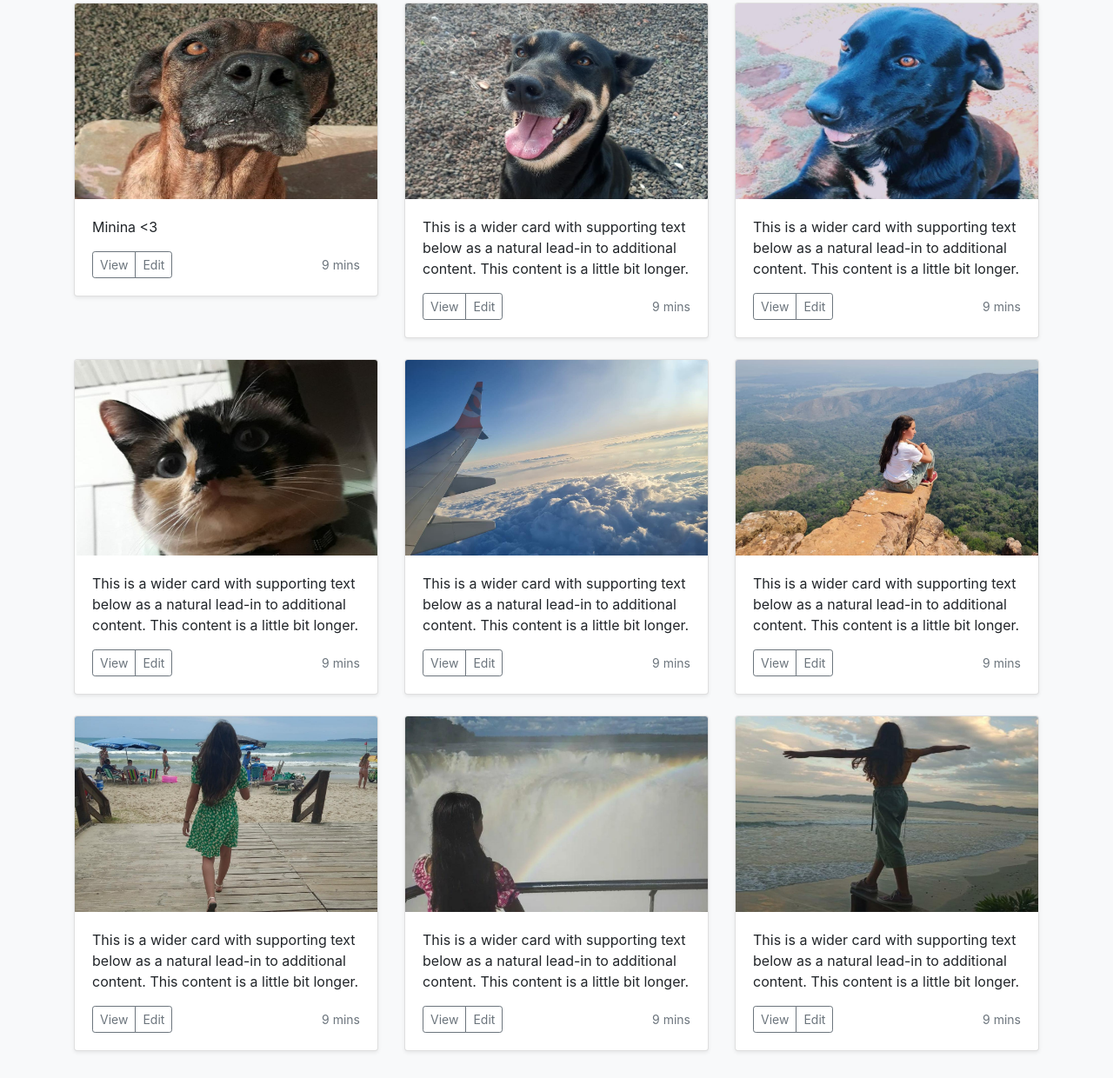
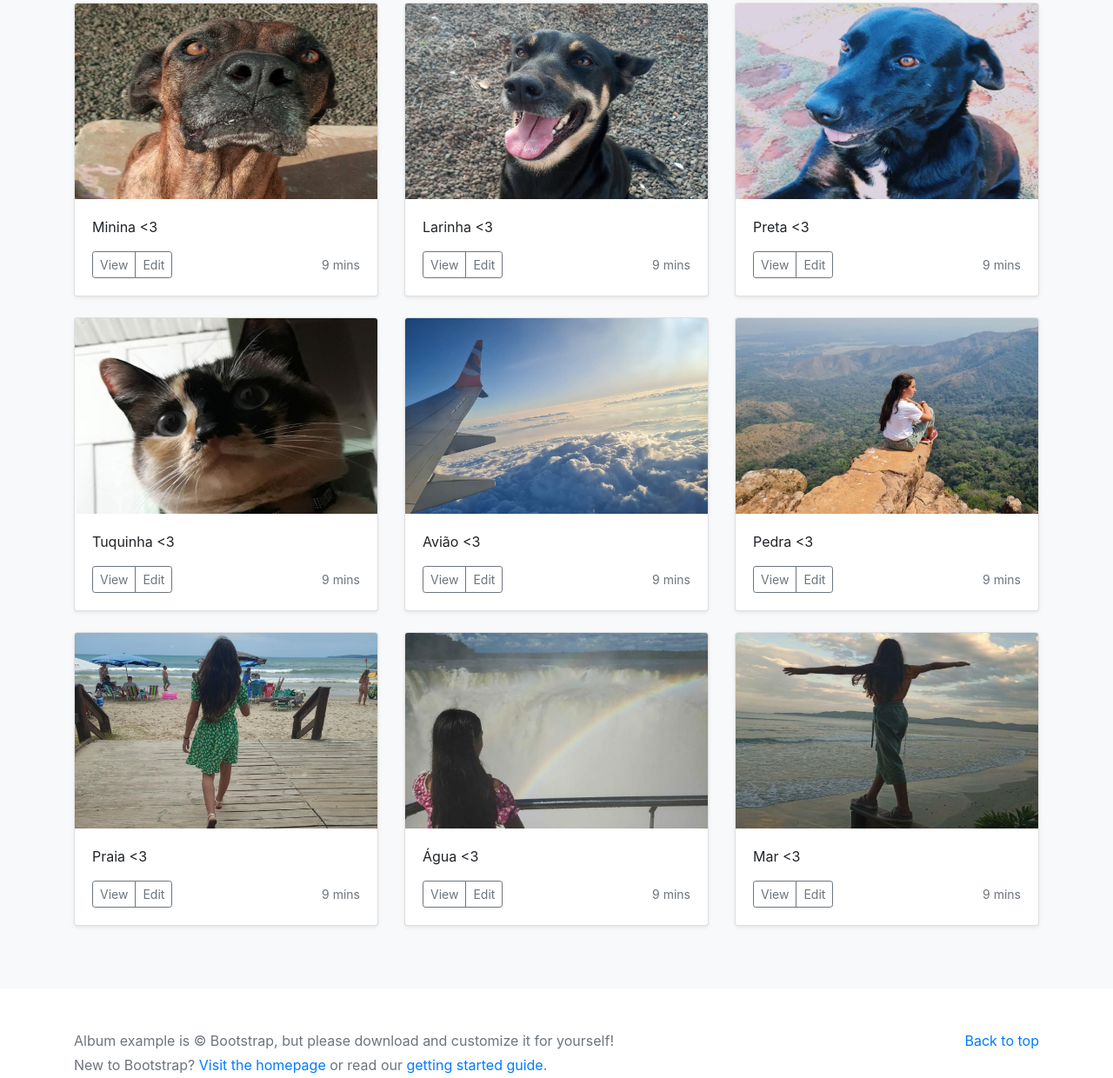
Before and after one commit to Barrosmaria07/entrega-bootstrap, a plain HTML site: page album/index.html in a window 1280 px wide. Shown: the part 449-1689 px from the top of the page at 87% size. Drawn offline with nearby package versions, Linux system fonts and the light colour scheme.

Commit message:
trabalho 26/05

```diff
--- a/album/index.html
+++ b/album/index.html
@@ -6,7 +6,7 @@
     <meta name="description" content="">
     <meta name="author" content="Mark Otto, Jacob Thornton, and Bootstrap contributors">
     <meta name="generator" content="Hugo 0.101.0">
-    <title>Happy Memories</title>
+    <title>Happy Moments</title>
 
     <link rel="canonical" href="https://getbootstrap.com/docs/4.6/examples/album/">
 
@@ -78,7 +78,7 @@
 
   <section class="jumbotron text-center">
     <div class="container">
-      <h1>Happy Memories</h1>
+      <h1>Happy Moments</h1>
       <p class="lead text-muted">Leve sua vida mais leve e aproveite cada momento :)</p>
       <p>
         <a href="https://youtu.be/PlYFAHmchmE" class="btn my-2" style="background-color: rgb(184, 120, 155);">music</a>
@@ -99,7 +99,7 @@
               <p class="card-text">Minina <3</p>
               <div class="d-flex justify-content-between align-items-center">
                 <div class="btn-group">
-                  <button type="button" class="btn btn-sm btn-outline-secondary">View</button>
+                  <a type="button" href="https://www.petz.com.br/cachorro/racas/fila-brasileiro/" class="btn btn-sm btn-outline-secondary">View</a>
                   <button type="button" class="btn btn-sm btn-outline-secondary">Edit</button>
                 </div>
                 <small class="text-muted">9 mins</small>
@@ -112,10 +112,10 @@
             <img src="../img/i2.jpg" class="bd-placeholder-img card-img-top" width="100%" height="225" />
 
             <div class="card-body">
-              <p class="card-text">This is a wider card with supporting text below as a natural lead-in to additional content. This content is a little bit longer.</p>
+              <p class="card-text">Larinha <3</p>
               <div class="d-flex justify-content-between align-items-center">
                 <div class="btn-group">
-                  <button type="button" class="btn btn-sm btn-outline-secondary">View</button>
+                  <a button type="button" href= "https://www.petz.com.br/cachorro/racas/vira-lata/" class="btn btn-sm btn-outline-secondary">View</a>
                   <button type="button" class="btn btn-sm btn-outline-secondary">Edit</button>
                 </div>
                 <small class="text-muted">9 mins</small>
@@ -128,10 +128,10 @@
             <img src="../img/13.jpg"class="bd-placeholder-img card-img-top" width="100%" height="225"/>
 
             <div class="card-body">
-              <p class="card-text">This is a wider card with supporting text below as a natural lead-in to additional content. This content is a little bit longer.</p>
+              <p class="card-text">Preta <3</p>
               <div class="d-flex justify-content-between align-items-center">
                 <div class="btn-group">
-                  <button type="button" class="btn btn-sm btn-outline-secondary">View</button>
+                  <a button type="button" href="https://www.petz.com.br/cachorro/racas/vira-lata/" class="btn btn-sm btn-outline-secondary">View</a>
                   <button type="button" class="btn btn-sm btn-outline-secondary">Edit</button>
                 </div>
                 <small class="text-muted">9 mins</small>
@@ -145,10 +145,10 @@
             <img src="../img/14.jpg" class="bd-placeholder-img card-img-top" width="100%" height="225" />
 
             <div class="card-body">
-              <p class="card-text">This is a wider card with supporting text below as a natural lead-in to additional content. This content is a little bit longer.</p>
+              <p class="card-text">Tuquinha <3</p>
               <div class="d-flex justify-content-between align-items-center">
                 <div class="btn-group">
-                  <button type="button" class="btn btn-sm btn-outline-secondary">View</button>
+                  <a button type="button" href="https://www.petz.com.br/blog/pets/gatos/" class="btn btn-sm btn-outline-secondary">View</a>
                   <button type="button" class="btn btn-sm btn-outline-secondary">Edit</button>
                 </div>
                 <small class="text-muted">9 mins</small>
@@ -161,7 +161,7 @@
             <img src="../img/15.jpg" class="bd-placeholder-img card-img-top" width="100%" height="225" />
 
             <div class="card-body">
-              <p class="card-text">This is a wider card with supporting text below as a natural lead-in to additional content. This content is a little bit longer.</p>
+              <p class="card-text">Avião <3</p>
               <div class="d-flex justify-content-between align-items-center">
                 <div class="btn-group">
                   <button type="button" class="btn btn-sm btn-outline-secondary">View</button>
@@ -177,7 +177,7 @@
             <img src="../img/16.jpg" class="bd-placeholder-img card-img-top" width="100%" height="225"/>
 
             <div class="card-body">
-              <p class="card-text">This is a wider card with supporting text below as a natural lead-in to additional content. This content is a little bit longer.</p>
+              <p class="card-text">Pedra <3</p>
               <div class="d-flex justify-content-between align-items-center">
                 <div class="btn-group">
                   <button type="button" class="btn btn-sm btn-outline-secondary">View</button>
@@ -194,7 +194,7 @@
             <img src="../img/i7.jpg" class="bd-placeholder-img card-img-top" width="100%" height="225"/>
 
             <div class="card-body">
-              <p class="card-text">This is a wider card with supporting text below as a natural lead-in to additional content. This content is a little bit longer.</p>
+              <p class="card-text">Praia <3</p>
               <div class="d-flex justify-content-between align-items-center">
                 <div class="btn-group">
                   <button type="button" class="btn btn-sm btn-outline-secondary">View</button>
@@ -210,7 +210,7 @@
             <img src="../img/i8.jpg" class="bd-placeholder-img card-img-top" width="100%" height="225"/>
 
             <div class="card-body">
-              <p class="card-text">This is a wider card with supporting text below as a natural lead-in to additional content. This content is a little bit longer.</p>
+              <p class="card-text">Água <3</p>
               <div class="d-flex justify-content-between align-items-center">
                 <div class="btn-group">
                   <button type="button" class="btn btn-sm btn-outline-secondary">View</button>
@@ -226,7 +226,7 @@
             <img src="../img/19.jpg" class="bd-placeholder-img card-img-top" width="100%" height="225" />
 
             <div class="card-body">
-              <p class="card-text">This is a wider card with supporting text below as a natural lead-in to additional content. This content is a little bit longer.</p>
+              <p class="card-text">Mar <3</p>
               <div class="d-flex justify-content-between align-items-center">
                 <div class="btn-group">
                   <button type="button" class="btn btn-sm btn-outline-secondary">View</button>
```
